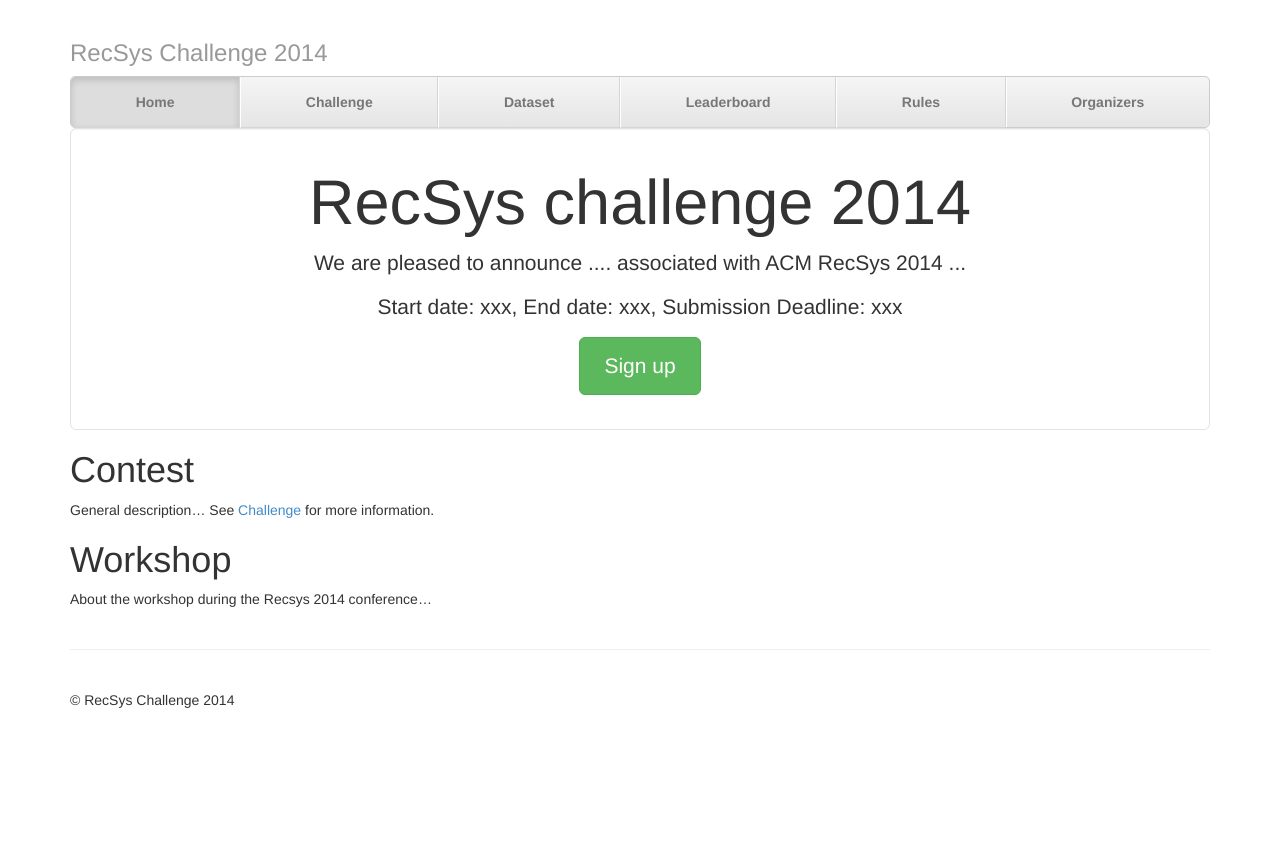
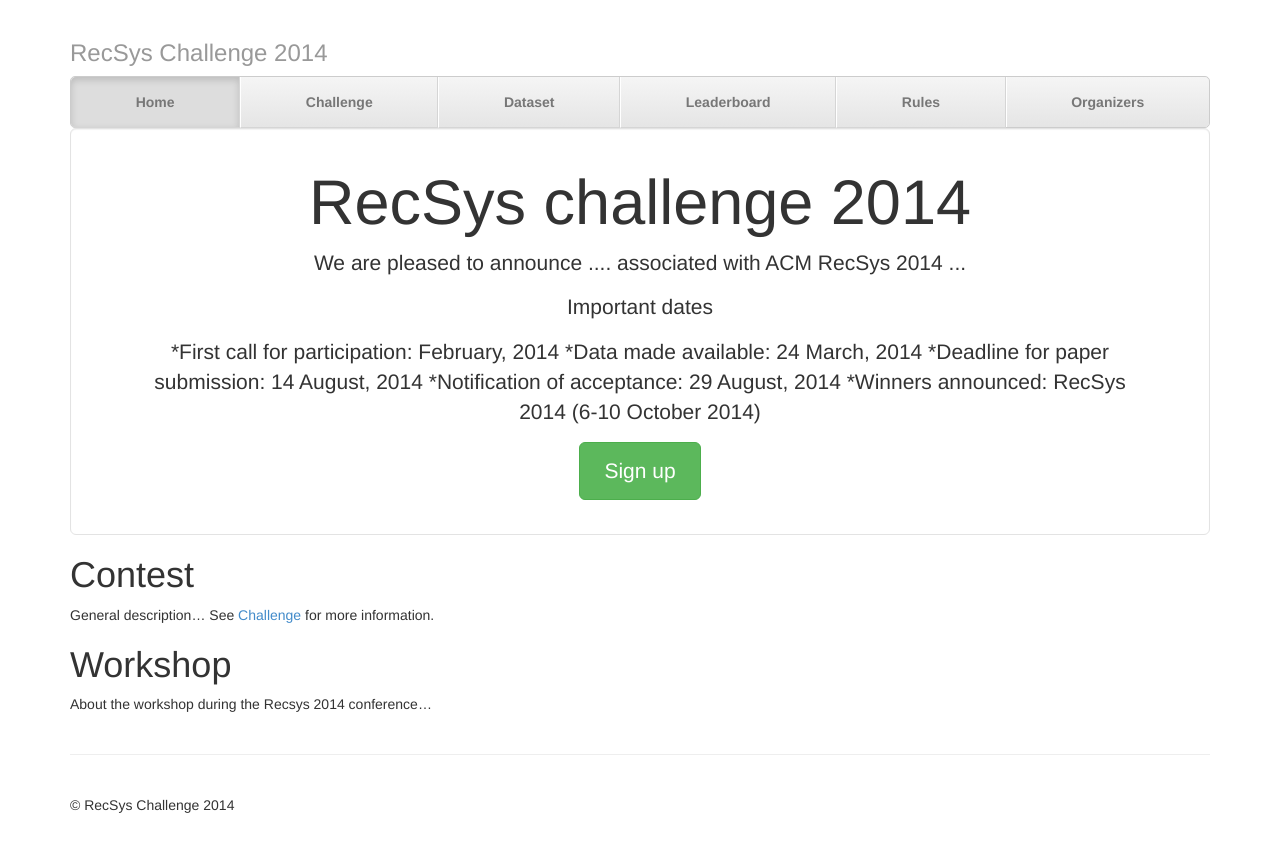
Before and after one commit to recsyschallenge/2014, a Jekyll site: the page built from index.md, in a window 1280 px wide. Shown: the top 852 px of the page. Built offline with Jekyll 4.4.1, drawn with Linux system fonts in a browser that asks for light colours; Markdown is read by kramdown in place of the engine named in the settings.

Commit message:
Added the datas

```diff
--- a/index.md
+++ b/index.md
@@ -7,7 +7,14 @@
 <div class="well jumbotron">
     <h1>RecSys challenge 2014</h1>
         <p class="lead">We are pleased to announce .... associated with ACM RecSys 2014 ...</p>
-        <p>Start date: xxx, End date: xxx, Submission Deadline: xxx</p>
+        <p>Important dates</p>
+        <p>
+            *First call for participation: February, 2014
+            *Data made available: 24 March, 2014
+            *Deadline for paper submission: 14 August, 2014
+            *Notification of acceptance: 29 August, 2014
+            *Winners announced: RecSys 2014 (6-10 October 2014)
+      </p>
         <p><a class="btn btn-lg btn-success" href="#" role="button">Sign up</a></p>
 </div>
 
```
